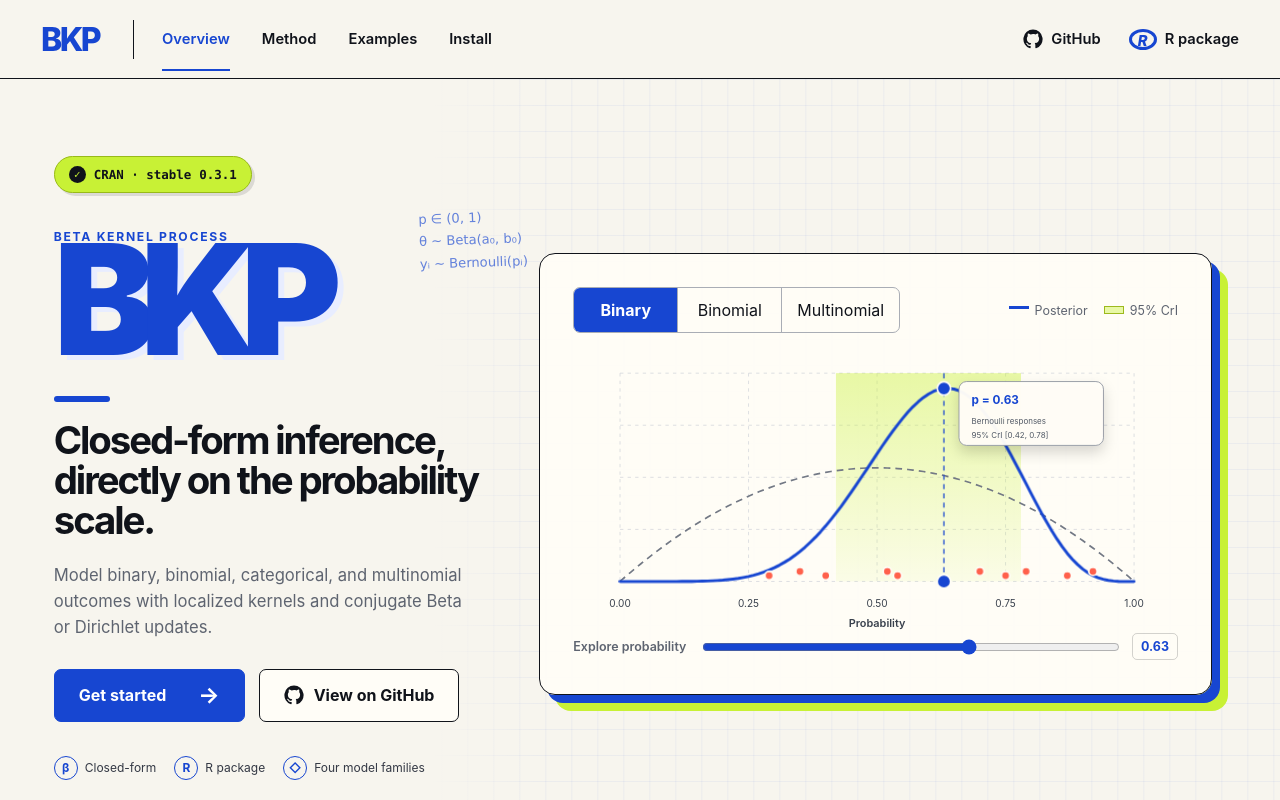
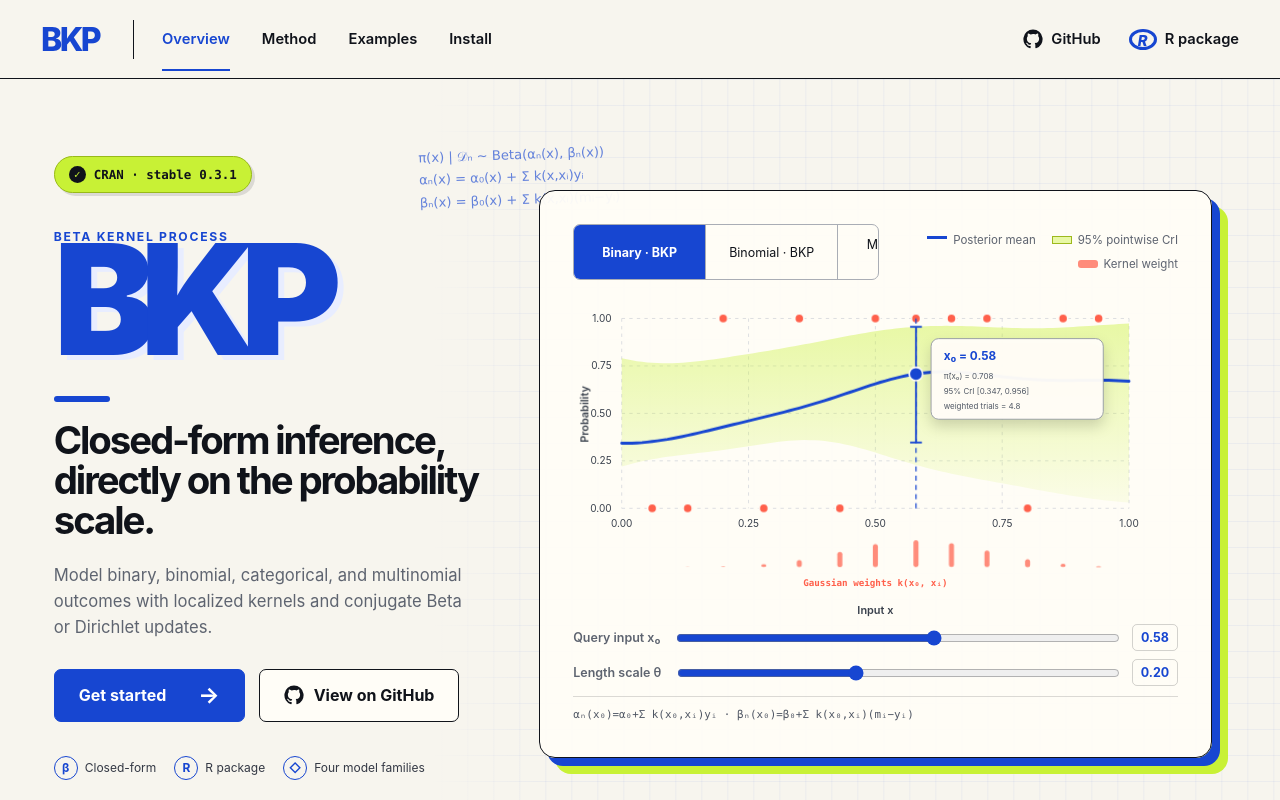
Before and after one commit to Jiangyan-Zhao/BKP-website, a React (Vite) app: page / in a window 1280 px wide. Shown: the top 800 px of the page. Built offline with nearby package versions, Linux system fonts and the light colour scheme.

Commit message:
Replace posterior density demo with BKP explorer

```diff
--- a/src/App.tsx
+++ b/src/App.tsx
@@ -2,38 +2,137 @@
 
 type Mode = "Binary" | "Binomial" | "Multinomial";
 
-const modeData: Record<
-  Mode,
-  { alpha: number; beta: number; interval: [number, number]; observations: number[]; label: string }
-> = {
+type ModeDataset = {
+  model: "BKP" | "DKP";
+  label: string;
+  responseLabel: string;
+  xs: number[];
+  counts: number[][];
+  theta: number;
+};
+
+const modeData: Record<Mode, ModeDataset> = {
   Binary: {
-    alpha: 8,
-    beta: 5,
-    interval: [0.42, 0.78],
-    observations: [0.29, 0.35, 0.4, 0.52, 0.54, 0.7, 0.75, 0.79, 0.87, 0.92],
-    label: "Bernoulli responses",
+    model: "BKP",
+    label: "Binary · BKP",
+    responseLabel: "Bernoulli observations",
+    xs: [0.06, 0.13, 0.2, 0.28, 0.35, 0.43, 0.5, 0.58, 0.65, 0.72, 0.8, 0.87, 0.94],
+    counts: [[0, 1], [0, 1], [1, 0], [0, 1], [1, 0], [0, 1], [1, 0], [1, 0], [1, 0], [1, 0], [0, 1], [1, 0], [1, 0]],
+    theta: 0.2,
   },
   Binomial: {
-    alpha: 13,
-    beta: 7,
-    interval: [0.51, 0.76],
-    observations: [0.33, 0.4, 0.47, 0.51, 0.58, 0.64, 0.72, 0.81, 0.88],
-    label: "Aggregated counts",
+    model: "BKP",
+    label: "Binomial · BKP",
+    responseLabel: "Observed proportions",
+    xs: [0.05, 0.14, 0.23, 0.32, 0.41, 0.5, 0.59, 0.68, 0.77, 0.86, 0.95],
+    counts: [[2, 18], [3, 17], [5, 15], [9, 11], [14, 6], [17, 3], [16, 4], [12, 8], [7, 13], [4, 16], [3, 17]],
+    theta: 0.18,
   },
   Multinomial: {
-    alpha: 6,
-    beta: 8,
-    interval: [0.24, 0.59],
-    observations: [0.12, 0.2, 0.27, 0.34, 0.39, 0.45, 0.53, 0.61, 0.72],
-    label: "Class-one marginal",
+    model: "DKP",
+    label: "Multinomial · DKP",
+    responseLabel: "Class 1 proportions",
+    xs: [0.05, 0.14, 0.23, 0.32, 0.41, 0.5, 0.59, 0.68, 0.77, 0.86, 0.95],
+    counts: [[16, 3, 1], [15, 4, 1], [12, 6, 2], [9, 8, 3], [6, 10, 4], [4, 11, 5], [3, 9, 8], [2, 7, 11], [2, 5, 13], [1, 4, 15], [1, 3, 16]],
+    theta: 0.2,
   },
 };
 
-const chart = { left: 56, top: 24, width: 612, height: 248 };
+const chart = { left: 58, top: 22, width: 604, height: 226, weightTop: 286, weightHeight: 32 };
 
-function density(x: number, alpha: number, beta: number) {
-  if (x <= 0 || x >= 1) return 0;
-  return Math.pow(x, alpha - 1) * Math.pow(1 - x, beta - 1);
+function logGamma(z: number): number {
+  const coefficients = [
+    676.5203681218851, -1259.1392167224028, 771.3234287776531,
+    -176.6150291621406, 12.507343278686905, -0.13857109526572012,
+    9.984369578019572e-6, 1.5056327351493116e-7,
+  ];
+  if (z < 0.5) return Math.log(Math.PI) - Math.log(Math.sin(Math.PI * z)) - logGamma(1 - z);
+  let x = 0.9999999999998099;
+  const shifted = z - 1;
+  coefficients.forEach((coefficient, index) => { x += coefficient / (shifted + index + 1); });
+  const t = shifted + coefficients.length - 0.5;
+  return 0.5 * Math.log(2 * Math.PI) + (shifted + 0.5) * Math.log(t) - t + Math.log(x);
+}
+
+function betaContinuedFraction(a: number, b: number, x: number) {
+  const maxIterations = 100;
+  const epsilon = 3e-9;
+  const tiny = 1e-30;
+  const qab = a + b;
+  const qap = a + 1;
+  const qam = a - 1;
+  let c = 1;
+  let d = 1 - (qab * x) / qap;
+  if (Math.abs(d) < tiny) d = tiny;
+  d = 1 / d;
+  let h = d;
+  for (let iteration = 1; iteration <= maxIterations; iteration += 1) {
+    const m2 = 2 * iteration;
+    let aa = (iteration * (b - iteration) * x) / ((qam + m2) * (a + m2));
+    d = 1 + aa * d;
+    if (Math.abs(d) < tiny) d = tiny;
+    c = 1 + aa / c;
+    if (Math.abs(c) < tiny) c = tiny;
+    d = 1 / d;
+    h *= d * c;
+    aa = -((a + iteration) * (qab + iteration) * x) / ((a + m2) * (qap + m2));
+    d = 1 + aa * d;
+    if (Math.abs(d) < tiny) d = tiny;
+    c = 1 + aa / c;
+    if (Math.abs(c) < tiny) c = tiny;
+    d = 1 / d;
+    const delta = d * c;
+    h *= delta;
+    if (Math.abs(delta - 1) < epsilon) break;
+  }
+  return h;
+}
+
+function regularizedBeta(x: number, a: number, b: number) {
+  if (x <= 0) return 0;
+  if (x >= 1) return 1;
+  const factor = Math.exp(logGamma(a + b) - logGamma(a) - logGamma(b) + a * Math.log(x) + b * Math.log(1 - x));
+  if (x < (a + 1) / (a + b + 2)) return (factor * betaContinuedFraction(a, b, x)) / a;
+  return 1 - (factor * betaContinuedFraction(b, a, 1 - x)) / b;
+}
+
+function betaQuantile(probability: number, a: number, b: number) {
+  let low = 0;
+  let high = 1;
+  for (let iteration = 0; iteration < 38; iteration += 1) {
+    const midpoint = (low + high) / 2;
+    if (regularizedBeta(midpoint, a, b) < probability) low = midpoint;
+    else high = midpoint;
+  }
+  return (low + high) / 2;
+}
+
+function kernelWeight(x: number, observedX: number, theta: number) {
+  return Math.exp(-Math.pow((x - observedX) / theta, 2));
+}
+
+function posteriorAt(x: number, dataset: ModeDataset, theta: number) {
+  const classCount = dataset.counts[0].length;
+  const shapes = Array.from({ length: classCount }, () => 1);
+  let localCount = 0;
+  dataset.xs.forEach((observedX, observationIndex) => {
+    const weight = kernelWeight(x, observedX, theta);
+    dataset.counts[observationIndex].forEach((count, classIndex) => {
+      shapes[classIndex] += weight * count;
+      localCount += classIndex === 0 ? weight * count : 0;
+    });
+  });
+  const total = shapes.reduce((sum, value) => sum + value, 0);
+  const alpha = shapes[0];
+  const beta = total - alpha;
+  return {
+    mean: alpha / total,
+    low: betaQuantile(0.025, alpha, beta),
+    high: betaQuantile(0.975, alpha, beta),
+    shapes,
+    pseudoCount: total - classCount,
+    weightedSuccesses: localCount,
+  };
 }
 
 function GithubIcon() {
@@ -49,32 +148,37 @@
 
 function PosteriorChart() {
   const [mode, setMode] = useState<Mode>("Binary");
-  const [query, setQuery] = useState(0.63);
+  const [query, setQuery] = useState(0.58);
+  const [theta, setTheta] = useState(modeData.Binary.theta);
   const current = modeData[mode];
 
-  const curves = useMemo(() => {
+  const curve = useMemo(() => {
     const points = Array.from({ length: 101 }, (_, i) => i / 100);
-    const posteriorRaw = points.map((x) => density(x, current.alpha, current.beta));
-    const priorRaw = points.map((x) => density(x, 2, 2));
-    const posteriorMax = Math.max(...posteriorRaw);
-    const priorMax = Math.max(...priorRaw);
-    const makePath = (values: number[], max: number) =>
-      values
-        .map((value, i) => {
-          const x = chart.left + (i / 100) * chart.width;
-          const y = chart.top + chart.height - (value / max) * (chart.height - 18);
-          return `${i === 0 ? "M" : "L"}${x.toFixed(1)},${y.toFixed(1)}`;
-        })
-        .join(" ");
+    const summaries = points.map((x) => posteriorAt(x, current, theta));
+    const makePath = (values: number[]) => values.map((value, index) => {
+      const px = chart.left + points[index] * chart.width;
+      const py = chart.top + (1 - value) * chart.height;
+      return `${index === 0 ? "M" : "L"}${px.toFixed(1)},${py.toFixed(1)}`;
+    }).join(" ");
+    const upper = summaries.map((summary) => summary.high);
+    const lower = summaries.map((summary) => summary.low);
+    const band = `${makePath(upper)} ${lower.map((value, reverseIndex) => {
+      const index = lower.length - 1 - reverseIndex;
+      const px = chart.left + points[index] * chart.width;
+      const py = chart.top + (1 - value) * chart.height;
+      return `L${px.toFixed(1)},${py.toFixed(1)}`;
+    }).join(" ")} Z`;
     return {
-      posterior: makePath(posteriorRaw, posteriorMax),
-      prior: makePath(priorRaw, priorMax * 1.7),
-      queryDensity: density(query, current.alpha, current.beta) / posteriorMax,
+      mean: makePath(summaries.map((summary) => summary.mean)),
+      band,
     };
-  }, [current, query]);
+  }, [current, theta]);
 
+  const queryPosterior = useMemo(() => posteriorAt(query, current, theta), [query, current, theta]);
   const queryX = chart.left + query * chart.width;
-  const queryY = chart.top + chart.height - curves.queryDensity * (chart.height - 18);
+  const queryY = chart.top + (1 - queryPosterior.mean) * chart.height;
+  const queryLowY = chart.top + (1 - queryPosterior.low) * chart.height;
+  const queryHighY = chart.top + (1 - queryPosterior.high) * chart.height;
 
   function setFromPointer(clientX: number, element: SVGSVGElement) {
     const rect = element.getBoundingClientRect();
@@ -84,33 +188,37 @@
   }
 
   return (
-    <div className="chart-shell" aria-label="Interactive posterior probability explorer">
+    <div className="chart-shell" aria-label="Interactive Beta Kernel Process explorer">
       <div className="chart-topline">
         <div className="mode-switch" role="tablist" aria-label="Response type">
           {(Object.keys(modeData) as Mode[]).map((item) => (
             <button
               className={mode === item ? "active" : ""}
               key={item}
-              onClick={() => setMode(item)}
+              onClick={() => {
+                setMode(item);
+                setTheta(modeData[item].theta);
+              }}
               role="tab"
               aria-selected={mode === item}
             >
-              {item}
+              {modeData[item].label}
             </button>
           ))}
         </div>
         <div className="legend" aria-hidden="true">
-          <span><i className="legend-line" />Posterior</span>
-          <span><i className="legend-band" />95% CrI</span>
+          <span><i className="legend-line" />Posterior mean</span>
+          <span><i className="legend-band" />95% pointwise CrI</span>
+          <span><i className="legend-weight" />Kernel weight</span>
         </div>
       </div>
 
       <div className="chart-stage">
         <svg
           className="posterior-chart"
-          viewBox="0 0 720 330"
+          viewBox="0 0 720 382"
           role="img"
-          aria-label={`${mode} posterior density. Query probability ${query.toFixed(2)}.`}
+          aria-label={`${current.label} probability surface. Query input ${query.toFixed(2)}.`}
           onPointerDown={(event) => {
             event.currentTarget.setPointerCapture(event.pointerId);
             setFromPointer(event.clientX, event.currentTarget);
@@ -131,70 +239,91 @@
             </filter>
           </defs>
 
-          {[0, 1, 2, 3, 4].map((tick) => {
-            const y = chart.top + (tick / 4) * chart.height;
-            return <line key={tick} x1={chart.left} x2={chart.left + chart.width} y1={y} y2={y} className="grid-line" />;
+          {[0, 0.25, 0.5, 0.75, 1].map((tick) => {
+            const y = chart.top + (1 - tick) * chart.height;
+            return (
+              <g key={tick}>
+                <line x1={chart.left} x2={chart.left + chart.width} y1={y} y2={y} className="grid-line" />
+                <text x={chart.left - 12} y={y + 4} textAnchor="end" className="axis-label">{tick.toFixed(2)}</text>
+              </g>
+            );
           })}
           {[0, 0.25, 0.5, 0.75, 1].map((tick) => {
             const x = chart.left + tick * chart.width;
             return (
               <g key={tick}>
                 <line x1={x} x2={x} y1={chart.top} y2={chart.top + chart.height} className="grid-line" />
-                <text x={x} y="302" textAnchor="middle" className="axis-label">{tick.toFixed(2)}</text>
+                <text x={x} y="270" textAnchor="middle" className="axis-label">{tick.toFixed(2)}</text>
               </g>
             );
           })}
 
-          <rect
-            x={chart.left + current.interval[0] * chart.width}
-            y={chart.top}
-            width={(current.interval[1] - current.interval[0]) * chart.width}
-            height={chart.height}
-            fill="url(#credible)"
-          />
-          <path d={curves.prior} className="prior-path" />
-          <path d={curves.posterior} className="posterior-path" />
+          <path d={curve.band} className="posterior-band" />
+          <path d={curve.mean} className="posterior-path" />
 
-          {current.observations.map((x, index) => (
+          {current.xs.map((x, index) => {
+            const total = current.counts[index].reduce((sum, value) => sum + value, 0);
+            const proportion = current.counts[index][0] / total;
+            const weight = kernelWeight(query, x, theta);
+            return (
+            <g key={`${mode}-${index}`}>
+              <rect
+                x={chart.left + x * chart.width - 3}
+                y={chart.weightTop + chart.weightHeight * (1 - weight)}
+                width="6"
+                height={chart.weightHeight * weight}
+                rx="3"
+                className="weight-bar"
+              />
             <circle
-              key={`${mode}-${index}`}
               cx={chart.left + x * chart.width}
-              cy={chart.top + chart.height - 7 - (index % 2) * 5}
-              r="5"
+              cy={chart.top + (1 - proportion) * chart.height}
+              r={current.model === "BKP" && total === 1 ? 5.5 : Math.min(8, 4 + total / 10)}
               className="observation"
             />
-          ))}
+            </g>
+          );})}
 
           <line x1={queryX} x2={queryX} y1={chart.top} y2={chart.top + chart.height} className="query-line" />
+          <line x1={queryX} x2={queryX} y1={queryHighY} y2={queryLowY} className="interval-line" />
+          <line x1={queryX - 7} x2={queryX + 7} y1={queryHighY} y2={queryHighY} className="interval-line" />
+          <line x1={queryX - 7} x2={queryX + 7} y1={queryLowY} y2={queryLowY} className="interval-line" />
           <circle cx={queryX} cy={queryY} r="8" className="query-point" />
-          <circle cx={queryX} cy={chart.top + chart.height} r="8" className="query-point" />
 
           <g
             className="tooltip-card"
-            transform={`translate(${Math.min(queryX + 18, 492)}, ${Math.max(queryY - 28, 34)})`}
+            transform={`translate(${Math.min(queryX + 18, 458)}, ${Math.max(queryY - 42, 28)})`}
             filter="url(#tooltipShadow)"
           >
-            <rect width="172" height="76" rx="9" />
-            <text x="15" y="27" className="tooltip-value">p = {query.toFixed(2)}</text>
-            <text x="15" y="50" className="tooltip-label">{current.label}</text>
-            <text x="15" y="67" className="tooltip-label">95% CrI [{current.interval[0]}, {current.interval[1]}]</text>
+            <rect width="205" height="96" rx="9" />
+            <text x="15" y="25" className="tooltip-value">x₀ = {query.toFixed(2)}</text>
+            <text x="15" y="48" className="tooltip-label">π̂(x₀) = {queryPosterior.mean.toFixed(3)}</text>
+            <text x="15" y="66" className="tooltip-label">95% CrI [{queryPosterior.low.toFixed(3)}, {queryPosterior.high.toFixed(3)}]</text>
+            <text x="15" y="84" className="tooltip-label">weighted trials = {queryPosterior.pseudoCount.toFixed(1)}</text>
           </g>
-          <text x="362" y="326" textAnchor="middle" className="axis-title">Probability</text>
+          <text x="18" y="136" textAnchor="middle" transform="rotate(-90 18 136)" className="axis-title">Probability</text>
+          <text x="360" y="341" textAnchor="middle" className="weight-label">Gaussian weights k(x₀, xᵢ)</text>
+          <text x="360" y="374" textAnchor="middle" className="axis-title">Input x</text>
         </svg>
       </div>
 
-      <label className="query-control">
-        <span>Explore probability</span>
-        <input
-          type="range"
-          min="5"
-          max="95"
-          value={Math.round(query * 100)}
-          onChange={(event) => setQuery(Number(event.target.value) / 100)}
-          aria-label="Posterior query probability"
-        />
-        <output>{query.toFixed(2)}</output>
-      </label>
+      <div className="chart-controls">
+        <label className="query-control">
+          <span>Query input x₀</span>
+          <input type="range" min="2" max="98" value={Math.round(query * 100)} onChange={(event) => setQuery(Number(event.target.value) / 100)} aria-label="BKP query input" />
+          <output>{query.toFixed(2)}</output>
+        </label>
+        <label className="query-control">
+          <span>Length scale θ</span>
+          <input type="range" min="8" max="38" value={Math.round(theta * 100)} onChange={(event) => setTheta(Number(event.target.value) / 100)} aria-label="Gaussian kernel length scale" />
+          <output>{theta.toFixed(2)}</output>
+        </label>
+      </div>
+      <p className="chart-equation">
+        {current.model === "BKP"
+          ? "αₙ(x₀)=α₀+Σ k(x₀,xᵢ)yᵢ · βₙ(x₀)=β₀+Σ k(x₀,xᵢ)(mᵢ−yᵢ)"
+          : "DKP class-1 marginal · αₙⱼ(x₀)=α₀ⱼ+Σ k(x₀,xᵢ)yᵢⱼ"}
+      </p>
     </div>
   );
 }
@@ -363,7 +492,7 @@
 
         <div className="hero-visual">
           <span className="formula-note" aria-hidden="true">
-            p ∈ (0, 1)<br />θ ~ Beta(a₀, b₀)<br />yᵢ ~ Bernoulli(pᵢ)
+            π(x) | 𝒟ₙ ~ Beta(αₙ(x), βₙ(x))<br />αₙ(x) = α₀(x) + Σ k(x,xᵢ)yᵢ<br />βₙ(x) = β₀(x) + Σ k(x,xᵢ)(mᵢ−yᵢ)
           </span>
           <PosteriorChart />
         </div>
--- a/src/styles.css
+++ b/src/styles.css
@@ -256,13 +256,14 @@
 .chart-topline { display: flex; align-items: center; justify-content: space-between; gap: 18px; }
 .mode-switch { display: inline-flex; border: 1px solid #a9adb5; border-radius: 7px; overflow: hidden; }
 .mode-switch button {
-  min-width: 104px;
+  min-width: 132px;
   padding: 12px 15px;
   border: 0;
   border-right: 1px solid #a9adb5;
   background: transparent;
   color: var(--ink);
   cursor: pointer;
+  font-size: 0.78rem;
 }
 .mode-switch button:last-child { border-right: 0; }
 .mode-switch button.active { background: var(--blue); color: white; font-weight: 680; }
@@ -270,11 +271,12 @@
 .query-control input:focus-visible,
 a:focus-visible { outline: 3px solid var(--lime); outline-offset: 3px; }
 
-.legend { display: flex; gap: 16px; color: var(--muted); font-size: 0.78rem; }
+.legend { display: flex; flex-wrap: wrap; justify-content: flex-end; gap: 10px 16px; color: var(--muted); font-size: 0.72rem; }
 .legend span { display: flex; align-items: center; gap: 6px; }
 .legend i { display: inline-block; width: 20px; height: 8px; }
 .legend-line { border-top: 3px solid var(--blue); }
 .legend-band { border: 1px solid #9db91d; background: rgba(200, 241, 53, 0.42); }
+.legend-weight { border-radius: 3px; background: var(--coral); opacity: 0.72; }
 
 .chart-stage { margin-top: 20px; }
 .posterior-chart { display: block; width: 100%; overflow: visible; touch-action: none; cursor: crosshair; }
@@ -284,6 +286,7 @@
 .axis-label { font-size: 12px; }
 .axis-title { font-size: 13px; font-weight: 600; }
 .prior-path { fill: none; stroke: #737985; stroke-width: 2; stroke-dasharray: 8 6; }
+.posterior-band { fill: url(#credible); stroke: none; }
 .posterior-path {
   fill: none;
   stroke: var(--blue);
@@ -299,11 +302,15 @@
   animation: pop-in 380ms ease both;
 }
 .query-line { stroke: var(--blue); stroke-width: 1.5; stroke-dasharray: 6 5; }
+.interval-line { stroke: var(--blue); stroke-width: 2.2; }
 .query-point { fill: var(--blue); stroke: var(--card); stroke-width: 2; }
+.weight-bar { fill: var(--coral); opacity: 0.72; }
+.weight-label { fill: var(--coral); font-family: "SFMono-Regular", Consolas, "Liberation Mono", monospace; font-size: 11px; font-weight: 700; }
 .tooltip-card rect { fill: rgba(255, 253, 247, 0.97); stroke: #8a909b; }
 .tooltip-value { fill: var(--blue); font-family: var(--font-geist-mono), monospace; font-size: 14px; font-weight: 750; }
 .tooltip-label { fill: #525965; font-size: 9.5px; }
 
+.chart-controls { display: grid; gap: 5px; }
 .query-control {
   display: grid;
   grid-template-columns: auto 1fr 46px;
@@ -323,6 +330,15 @@
   font-family: var(--font-geist-mono), monospace;
   font-weight: 700;
   text-align: center;
+}
+.chart-equation {
+  margin: 10px 0 0;
+  padding-top: 10px;
+  border-top: 1px solid rgba(16, 19, 26, 0.15);
+  color: #505764;
+  font-family: "SFMono-Regular", Consolas, "Liberation Mono", monospace;
+  font-size: 0.68rem;
+  line-height: 1.5;
 }
 
 .method-strip {
```
